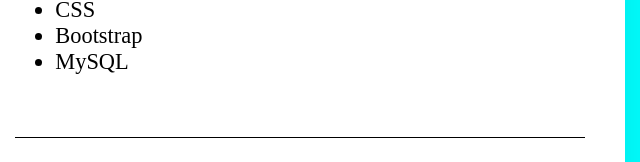
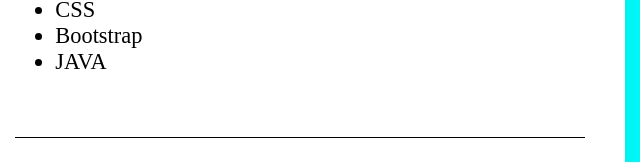
Before and after one commit to SEIZE159/Resume, a plain HTML site: page index.html in a window 1280 px wide. Shown: the part 814-976 px from the top of the page, 515-1155 px from the left. Drawn offline with Linux system fonts and the light colour scheme.

Commit message:
Update index.html

```diff
--- a/index.html
+++ b/index.html
@@ -57,7 +57,7 @@
                         <li>HTML</li>
                         <li>CSS</li>
                         <li>Bootstrap</li>
-                        <li>MySQL</li>
+                        <li>JAVA</li>
                     </ul>
                 </div>
                 <div class="hobbies">
```
